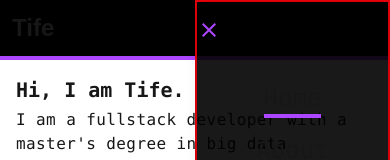
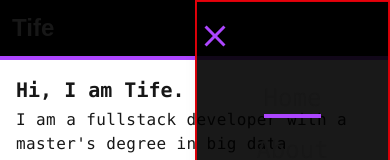
Before and after one commit to Qayyax/portfolio, a Next.js app: page / in a window 390 px wide. Both pictures are taken after a click on the element 366 px from the left and 28 px from the top of the page. Shown: the top 160 px of the page. Built offline with nearby package versions, Linux system fonts and the light colour scheme; a web font is replaced by a local one.

Commit message:
reading through docs, increased close button size

```diff
--- a/app/_ui/components/nav/MobileNav.tsx
+++ b/app/_ui/components/nav/MobileNav.tsx
@@ -6,6 +6,6 @@ import { NavProperty } from "@/type";
 
 type Props = NavProperty;
 
-export default function obileNav({ title, to }: Props) {
+export default function MobileNav({ title, to }: Props) {
   return <Link href={to}>{title}</Link>;
 }
--- a/app/_ui/components/nav/NavModal.tsx
+++ b/app/_ui/components/nav/NavModal.tsx
@@ -28,7 +28,6 @@ export default function NavModal({ closeHamburgerAction }: Props) {
   // so black bg, purple accent color on the active nav *
   // Modal, blury undertone, nav components for the mobile modal view
   // would import the mobile Nav component  here to use all the routes
-  // I still thinkt he x should be bolder, would comeback to that maybe
   // Time to style the navigations
   const pathname = usePathname();
 
@@ -36,7 +35,7 @@ export default function NavModal({ closeHamburgerAction }: Props) {
     <div className="h-screen absolute top-0 w-1/2 right-0 border-2 border-red-600">
       <div className="isolate w-full h-full bg-black/90 shadow-lg ring-1 ring-black/5 pt-20 relative">
         <div onClick={closeHamburgerAction} className=" absolute top-4">
-          <MdClose className="text-2xl text-purple-500" />
+          <MdClose className="text-4xl text-purple-500" />
         </div>
 
         <ul className="flex flex-col gap-4 font-mono text-2xl items-center">
@@ -44,7 +43,7 @@ export default function NavModal({ closeHamburgerAction }: Props) {
             <li
               key={index}
               className={clsx("some class here later", {
-                "border-b-4 border-purple-500": pathname === nav.to, // border bottom purple here
+                "border-b-4 border-purple-500": pathname === nav.to, // border bottom purple here when active
               })}
             >
               <MobileNav title={nav.title} to={nav.to} />
```
